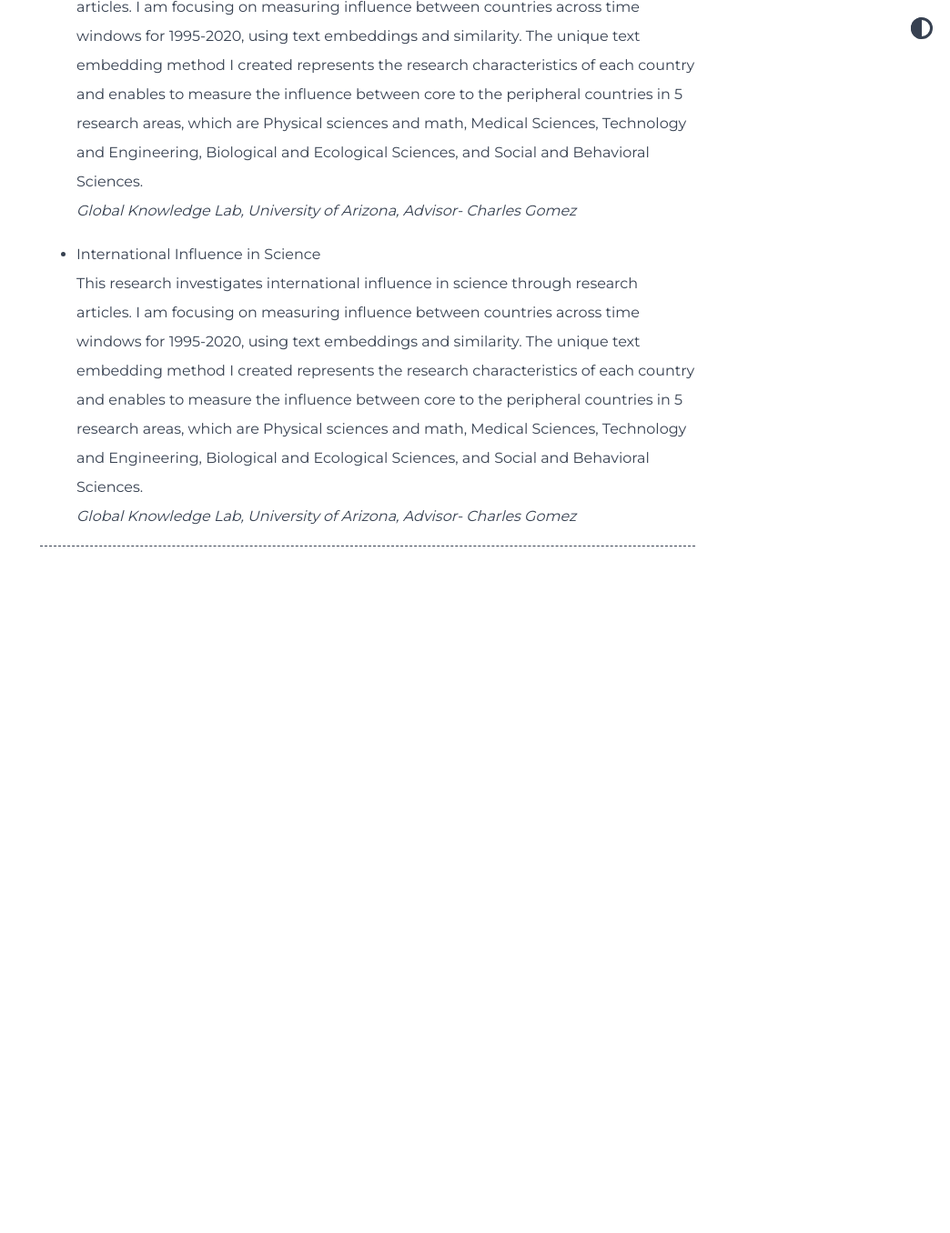
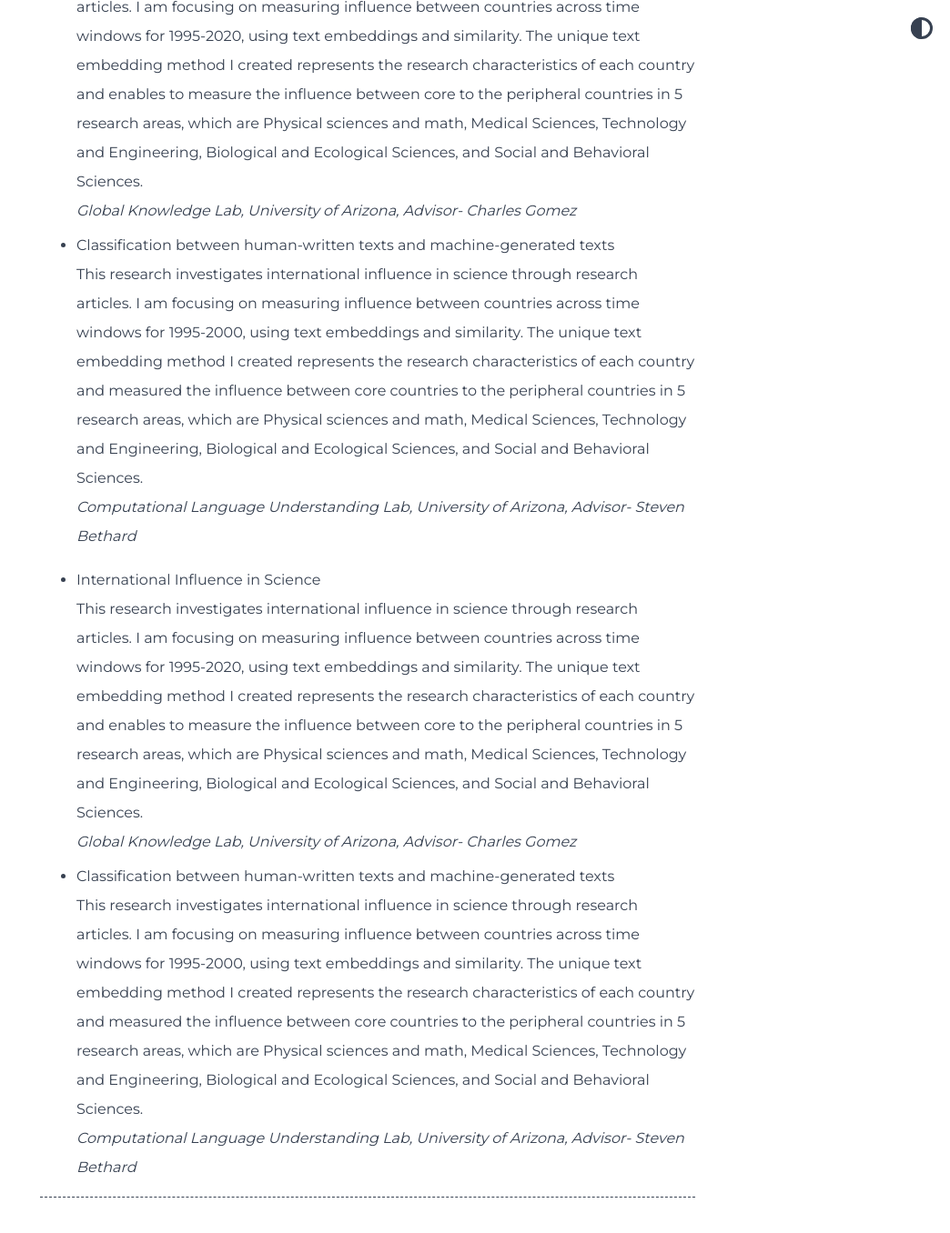
Before and after one commit to yeaeunkwon/yeaeunkwon.github.io, a Jekyll site: the page built from index.md, in a window 1280 px wide and 1400 px high, scrolled down 1352 px. Shown: the top 1356 px of the window at 91% size, without its empty margins (236-1280 px from the left). Built offline with Jekyll 4.4.1, drawn with Linux system fonts in a browser that asks for light colours; before the commit the page ends 2076 px from its top, so only the background shows below that.

Commit message:
Update home.yml

```diff
--- a/_data/home.yml
+++ b/_data/home.yml
@@ -22,3 +22,7 @@
     url: false
     author: This research investigates international influence in science through research articles. I am focusing on measuring influence between countries across time windows for 1995-2020, using text embeddings and similarity. The unique text embedding method I created represents the research characteristics of each country and enables to measure the influence between core to the peripheral countries in 5 research areas, which are Physical sciences and math, Medical Sciences, Technology and Engineering, Biological and Ecological Sciences, and Social and Behavioral Sciences.
     publisher: <i>Global Knowledge Lab, University of Arizona, Advisor- Charles Gomez</i>
+  - title: Classification between human-written texts and machine-generated texts
+    url: false
+    author: This research investigates international influence in science through research articles. I am focusing on measuring influence between countries across time windows for 1995-2000, using text embeddings and similarity. The unique text embedding method I created represents the research characteristics of each country and measured the influence between core countries to the peripheral countries in 5 research areas, which are Physical sciences and math, Medical Sciences, Technology and Engineering, Biological and Ecological Sciences, and Social and Behavioral Sciences.
+    publisher: <i>Computational Language Understanding Lab, University of Arizona, Advisor- Steven Bethard</i>
```
